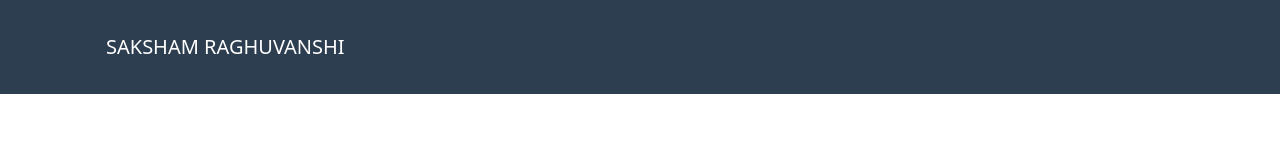
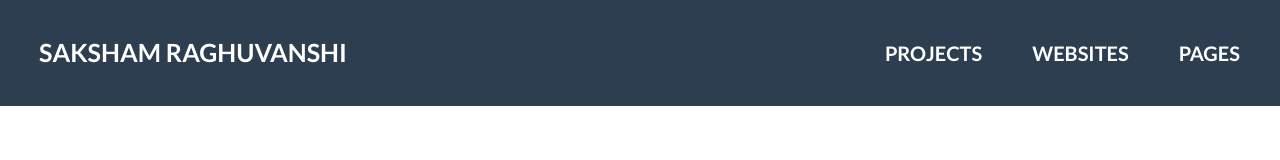
Before and after one commit to saksham-raghuvanshi/bootstrap-website, a plain HTML site: page index.html in a window 1280 px wide. Drawn offline with nearby package versions, Linux system fonts and the light colour scheme.

Commit message:
nav menu add

```diff
--- a/index.html
+++ b/index.html
@@ -11,11 +11,22 @@
     <body>
 
         <nav class="navbar navbar-expand-lg lg-secondary text-uppercase fexed-top" id="main nav">
-            <div class="container">
-                <a class="navbar-brand" href="#">Saksham Raghuvanshi</a>
+            <div class="container-fluid">
+                <a class="navbar-brand" href="#" >Saksham Raghuvanshi</a>
                 <button class="navbar-toggler text-uppercase font-weight-bold text-white rounded" type="button" data-bs-toggle="collapse" data-bs-target="#navbarResponsive" aria-controls="navbarResponsive" aria-expanded="false" aria-label="Toggle navigation">
                     &#9776;
                     <i class="fas fa-bars"></i>
+                    </button>
+                    <div class="collapse navbar-collapse" id="navbarResponsive">
+                        <ul class="navbar-nav ms-auto">
+                        <li class="nav-item mx-0 mx-lg-1">
+                        <a class="nav-link py-3 px-0 px-lg-3 rounded" href="#porjects" id="navmenu" >Projects</a></li>
+                        <li class="nav-item mx-0 mx-lg-1">
+                        <a class="nav-link py-3 px-0 px-lg-3 rounded" href="Websites" id="navmenu" >Websites</a></li>
+                        <li class="nav-item mx-0 mx-lg-1">
+                        <a class="nav-link py-3 px-0 px-lg-3 rounded" href="#pages" id="navmenu">Pages</a></li>
+                        </ul>
+                    </div>
             </div>
         </nav>
 
--- a/resources/css/style.css
+++ b/resources/css/style.css
@@ -4,22 +4,47 @@
 
 @import url('https://fonts.googleapis.com/css2?family=Lato:ital,wght@0,100;0,300;0,400;0,700;0,900;1,100;1,300;1,400;1,700;1,900&display=swap');
 
+*{
+    margin: 0;
+    padding: 0;
+    box-sizing: border-box;
+}
+
+body,html{
+font-size: 20px;
+background-color: #fff;
+font-family: Lato,sans-serif;
+font-weight: 300;
+text-rendering: optimizeLegibility;
+overflow-x: hidden;
+}
 
 nav{
     background-color: #2C3E50;
 
 }
 
-#main-navbar{
 
-}
 .navbar-brand{
-    font-weight: 500;
+    font-weight: 600;
     color: #fff;
     padding: 24px;
+    margin: 0 20px 0 0;
 
 }
 
 button.navbar-toggler{
-    font-size: 22px;
+    font-size: 30px;
 }
+
+
+#navmenu{
+    color: #fff;
+    font-weight: 600;
+}
+
+
+
+#navmenu:hover,#navmenu:active{
+    color: #5f7892;
+}
```
